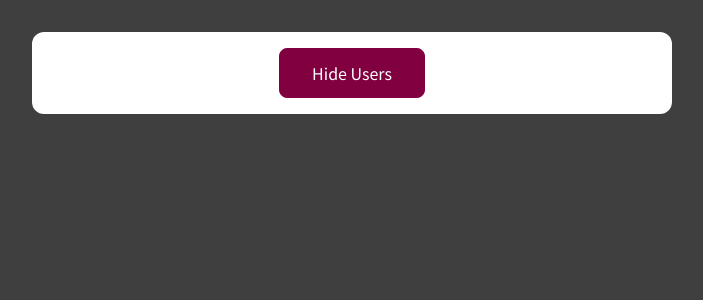
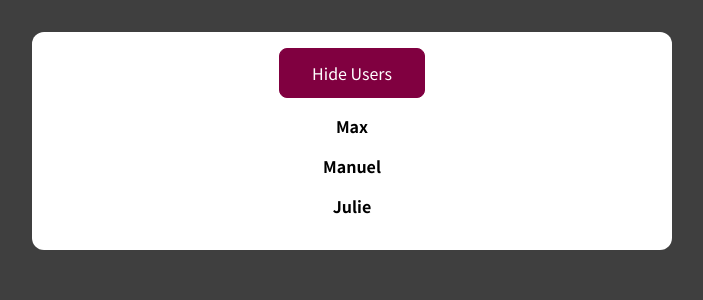
Before and after one commit to pguto4real/class-based, a React (Create React App) app: page / in a window 1280 px wide. Shown: the top 300 px of the page, without its empty margins (288-991 px from the left). Built offline with nearby package versions, Linux system fonts and the light colour scheme.

Commit message:
class based 2

```diff
--- a/src/components/User.js
+++ b/src/components/User.js
@@ -1,4 +1,4 @@
-// import classes from './User.module.css';
+import classes from "./User.module.css";
 
 // const User = (props) => {
 //   return <li className={classes.user}>{props.name}</li>;
@@ -6,18 +6,11 @@
 
 // export default User;
 
-
-import React, { Component } from 'react'
-import PropTypes from 'prop-types'
+import React, { Component } from "react";
+;
 
 export default class User extends Component {
-
-
   render() {
-    return (
-      <div>
-
-      </div>
-    )
+    return <li className={classes.user}>{this.props.name}</li>;
   }
 }
```
